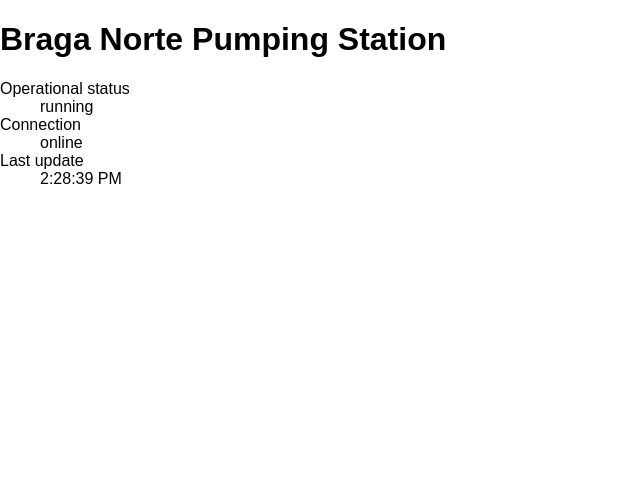
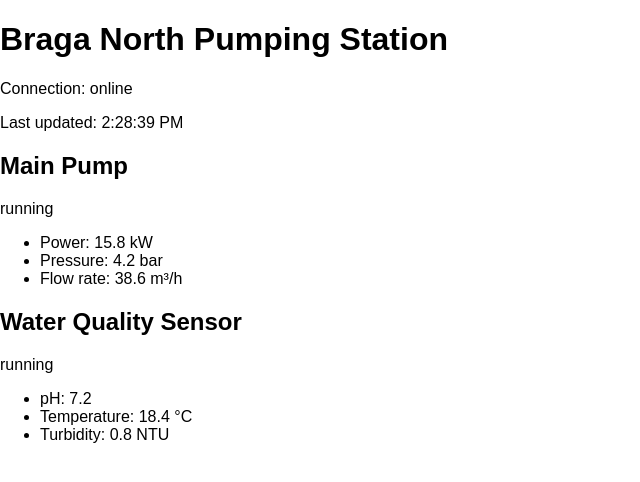
Before and after one commit to goncalosribeiro/telemetry-dashboard, a React (Vite) app in the folder web/: page / in a window 1280 px wide. Shown: the top 482 px of the page, without its empty margins (0-640 px from the left). Built offline with nearby package versions, Linux system fonts and the light colour scheme.

Commit message:
feat: add domain entities and extract StationHeader component

```diff
--- a/web/src/components/StationHeader.tsx
+++ b/web/src/components/StationHeader.tsx
@@ -1,38 +1,20 @@
+import type { Station } from "../domain/Station";
+
 type StationHeaderProps = {
-    stationName: string;
-    operationalStatus: "running" | "stopped";
-    connectionStatus: "online" | "offline";
-    lastUpdatedAt: Date;
+    station: Station;
 };
 
-export function StationHeader({
-    stationName,
-    operationalStatus,
-    connectionStatus,
-    lastUpdatedAt,
-}: StationHeaderProps) {
+export function StationHeader({ station }: StationHeaderProps) {
     return (
         <header>
-            <h1>{stationName}</h1>
+            <h1>{station.name}</h1>
 
-            <div>
-                <dl>
-                    <div>
-                        <dt>Operational status</dt>
-                        <dd>{operationalStatus}</dd>
-                    </div>
+            <p>Connection: {station.connectionStatus}</p>
 
-                    <div>
-                        <dt>Connection</dt>
-                        <dd>{connectionStatus}</dd>
-                    </div>
-
-                    <div>
-                        <dt>Last update</dt>
-                        <dd>{lastUpdatedAt.toLocaleTimeString()}</dd>
-                    </div>
-                </dl>
-            </div>
+            <p>
+                Last updated:{" "}
+                {station.lastUpdatedAt.toLocaleTimeString()}
+            </p>
         </header>
     );
 }
--- /dev/null
+++ b/web/src/domain/Measurement.ts
@@ -0,0 +1,6 @@
+export type Measurement = {
+  key: string;
+  label: string;
+  value: number;
+  unit?: string;
+};
--- /dev/null
+++ b/web/src/domain/Station.ts
@@ -0,0 +1,11 @@
+import type { Equipment } from "./Equipment";
+
+export type StationConnectionStatus = "online" | "offline" | "connecting";
+
+export type Station = {
+  id: string;
+  name: string;
+  connectionStatus: StationConnectionStatus;
+  lastUpdatedAt: Date;
+  equipments: Equipment[];
+};
--- /dev/null
+++ b/web/src/domain/mockStation.ts
@@ -0,0 +1,61 @@
+import type { Station } from "./Station";
+
+export const mockStation: Station = {
+  id: "station-braga-north",
+  name: "Braga North Pumping Station",
+  connectionStatus: "online",
+  lastUpdatedAt: new Date(),
+  equipments: [
+    {
+      id: "pump-01",
+      name: "Main Pump",
+      type: "pump",
+      operationalStatus: "running",
+      measurements: [
+        {
+          key: "power",
+          label: "Power",
+          value: 15.8,
+          unit: "kW",
+        },
+        {
+          key: "pressure",
+          label: "Pressure",
+          value: 4.2,
+          unit: "bar",
+        },
+        {
+          key: "flow-rate",
+          label: "Flow rate",
+          value: 38.6,
+          unit: "m³/h",
+        },
+      ],
+    },
+    {
+      id: "water-quality-01",
+      name: "Water Quality Sensor",
+      type: "water-quality-sensor",
+      operationalStatus: "running",
+      measurements: [
+        {
+          key: "ph",
+          label: "pH",
+          value: 7.2,
+        },
+        {
+          key: "temperature",
+          label: "Temperature",
+          value: 18.4,
+          unit: "°C",
+        },
+        {
+          key: "turbidity",
+          label: "Turbidity",
+          value: 0.8,
+          unit: "NTU",
+        },
+      ],
+    },
+  ],
+};
--- a/web/src/pages/StationDashboardPage.tsx
+++ b/web/src/pages/StationDashboardPage.tsx
@@ -1,15 +1,33 @@
+
 import { StationHeader } from "../components/StationHeader";
+import { mockStation } from "../domain/mockStation";
 
 // StationDashboardPage.tsx
 export function StationDashboardPage() {
+
+    const station = mockStation;
+
     return (
         <main>
-            <StationHeader
-                stationName="Braga Norte Pumping Station"
-                operationalStatus="running"
-                connectionStatus="online"
-                lastUpdatedAt={new Date()}
-            />
+            <StationHeader station={station} />
+
+            <section>
+                {station.equipments.map((equipment) => (
+                    <article key={equipment.id}>
+                        <h2>{equipment.name}</h2>
+                        <p>{equipment.operationalStatus}</p>
+
+                        <ul>
+                            {equipment.measurements.map((measurement) => (
+                                <li key={measurement.key}>
+                                    {measurement.label}: {measurement.value}
+                                    {measurement.unit ? ` ${measurement.unit}` : ""}
+                                </li>
+                            ))}
+                        </ul>
+                    </article>
+                ))}
+            </section>
         </main>
     );
 }
```
Also changed, not shown: web/src/domain/Equipment.ts (added, +21 -0 lines).
